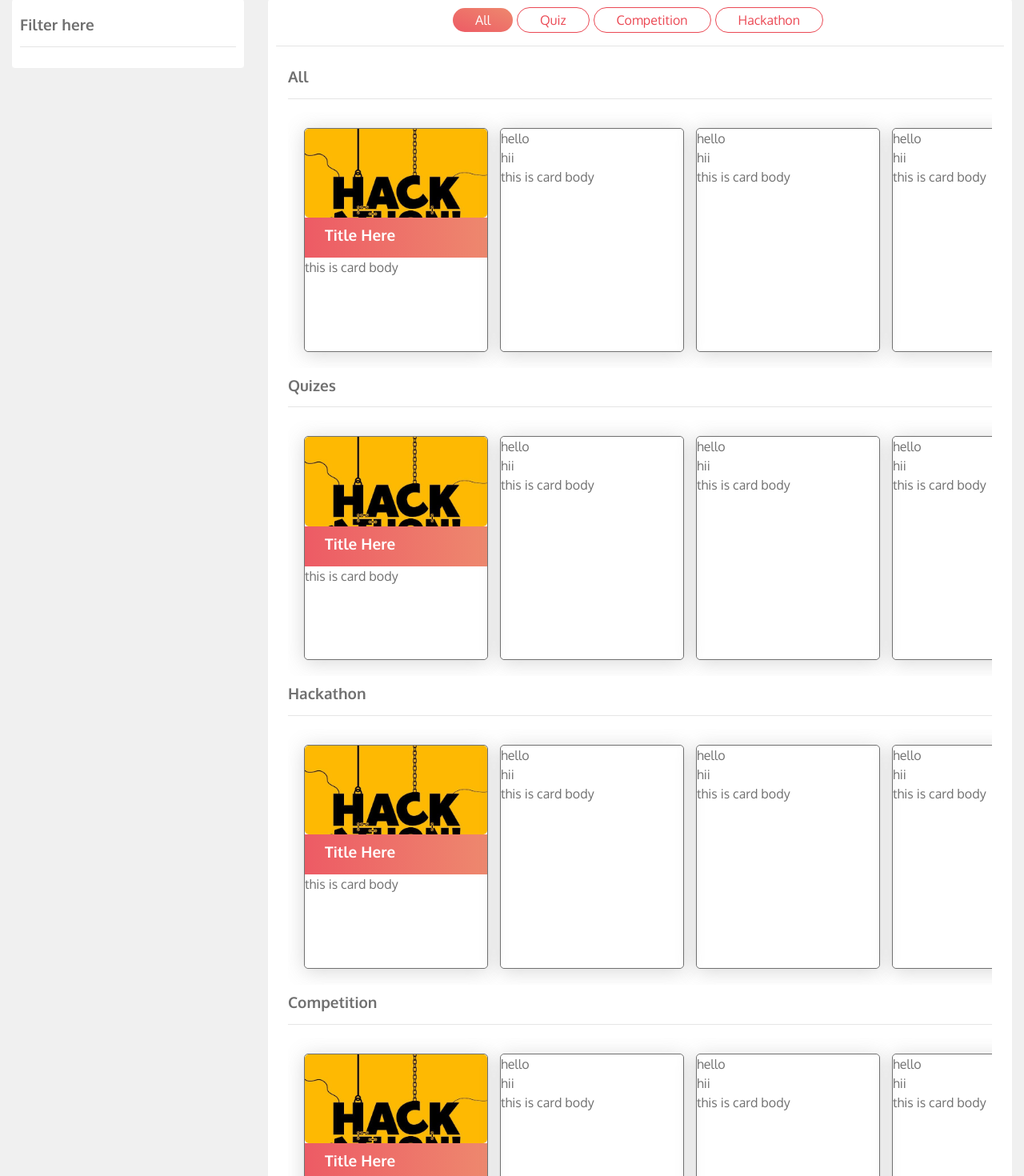
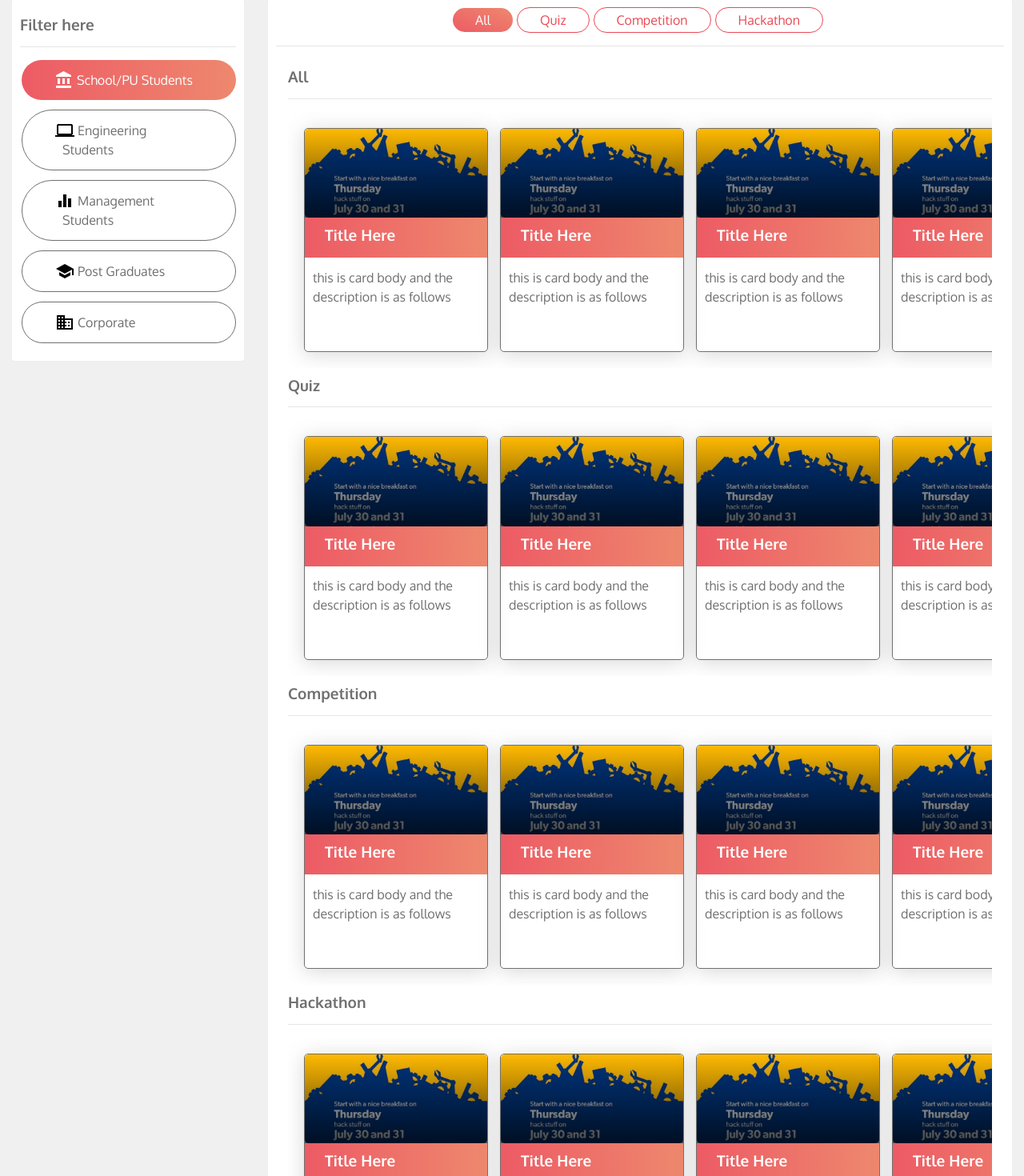
Before and after one commit to hasnentai/LMS, an Angular app: page /home in a window 1280 px wide. Shown: the part 391-1861 px from the top of the page at 80% size. Built offline with nearby package versions, Linux system fonts and the light colour scheme.

Commit message:
Home page UI

```diff
--- a/package.json
+++ b/package.json
@@ -21,6 +21,7 @@
     "@angular/platform-browser-dynamic": "^6.0.3",
     "@angular/router": "^6.0.3",
     "core-js": "^2.5.4",
+    "gulp": "3.9.1",
     "rxjs": "^6.0.0",
     "zone.js": "^0.8.26"
   },
--- a/src/app/header/header.component.html
+++ b/src/app/header/header.component.html
@@ -1,4 +1,4 @@
-<nav class="navbar navbar-expand-lg navbar-light bg-light">
+<nav class="navbar navbar-expand-lg navbar-light">
   <div class="container">
     <h1 class="navbar-brand header-font">
       <b>Business Toys</b>
--- a/src/app/home/home.component.css
+++ b/src/app/home/home.component.css
@@ -26,9 +26,53 @@
     border: 6px solid #fff;
     padding:10px 25px 10px 25px;
 }
-
+ul{
+    list-style-type: none;
+    padding:0;
+    margin:0;
+}
+.filter-names{
+    padding-left:19px;
+}
 .filter-section{
     background-color:#fff;
+}
+.filter-measures{
+    padding-left:2px;
+}
+.filter-measures button{
+    text-align:left;
+}
+.filter-icons{
+    position: absolute;
+    left:25px;
+    color:black;
+}
+.filter-icons-active{
+    position: absolute;
+    left:25px;
+}
+.filter-pills-active{
+    background:linear-gradient(to left,rgba(236,123,94,0.9),rgba(235,73,84,0.9));
+    border: 0;
+    padding: 13px 50px 13px 50px;
+    color:white;
+    border-radius: 50px;
+    margin-right:5px;
+    margin-bottom:12px;
+    width:100%;
+    position: relative;
+}
+.filter-pills{
+    background:white;
+    border: 1px solid #707070 ;
+    padding: 13px 50px 13px 50px;
+    color: #707070;
+    border-radius: 50px;
+    margin-right:5px;
+    margin-bottom:12px;
+    width:100%;
+    position: relative;
 }
 .card-section{
     background-color:#fff;
@@ -91,6 +135,7 @@
     width: 230px;
     box-shadow: 0 3px 24px #70707047;
     margin-right:15px;
+    position: relative;
 }
 .card-image{
     height:40%;
@@ -100,6 +145,8 @@
     border-radius:5px;
     background-size: cover;
     background-repeat: no-repeat;
+    position: relative;
+    background-position-y: -154px;
 }
 .card-save{
     height:18%;
@@ -109,6 +156,61 @@
     color:white;
     padding-left:25px;
 }
+.title-class{
+    display: inline-block;
+    margin-right: 26px;
+}
+.title-icons{
+    padding: top 18px;
+    z-index:7;
+    font-size: 35px;
+}
+.card-description{
+    padding:10px;
+}
+.overlaycard{
+    position: absolute;
+    width: 100%;
+    height:100%;
+    background:linear-gradient(to bottom ,rgba(255,255,255,0),rgba(0,0,0,0.72));
+}
+.overlaywholecard{
+    position:absolute;
+    width: 100%;
+    height:100%;
+    background:rgba(0,0,0,0.72);
+    z-index: 1;
+    opacity:0;
+    transition: opacity 0.2s ease-in;
+}
+.overlaywholecard button{
+    position: absolute;
+    bottom: 10px;
+}
+.overlaywholecard-pills-active{
+    background:linear-gradient(to left,rgba(236,123,94,0.9),rgba(235,73,84,0.9));
+    border: 0;
+    padding: 13px 50px 13px 50px;
+    color:white;
+    border-radius: 50px;
+    margin-right:5px;
+    margin-bottom:12px;
+    width:63%;
+    margin-left:40px;
+}
+.mycard:hover .overlaywholecard{
+    opacity:1;
+}
+.mycard:hover .title-icons{
+    z-index:300;
+}
+.title-icon-div{
+    position: absolute;
+    color:white;
+    top:50%;
+    left:50%;
+    transform:translate(-50%,-50%);
+}
 @media only screen and (max-width: 990px) {
     .title{
             font-size: 30px;
--- a/src/app/home/home.component.html
+++ b/src/app/home/home.component.html
@@ -14,6 +14,40 @@
         <div class="body-section">
           <h3>Filter here</h3>
           <hr>
+          <div class="filter-measures">
+            <ul>
+              <li>
+                <button class="filter-pills-active">
+                  <i class=" filter-icons-active large material-icons pl-3">account_balance</i>
+                  <a class="filter-names">School/PU Students</a>
+                </button>
+              </li>
+              <li>
+                <button class="filter-pills">
+                  <i class=" filter-icons large material-icons pl-3">computer</i>
+                  <a class="filter-names">Engineering Students</a>
+                </button>
+              </li>
+              <li>
+                <button class="filter-pills">
+                  <i class=" filter-icons large material-icons pl-3">equalizer</i>
+                  <a class="filter-names">Management Students</a>
+                </button>
+              </li>
+              <li>
+                <button class="filter-pills">
+                  <i class=" filter-icons large material-icons pl-3">school</i>
+                  <a class="filter-names">Post Graduates</a>
+                </button>
+              </li>
+              <li>
+                <button class="filter-pills">
+                  <i class=" filter-icons large material-icons pl-3">business</i>
+                  <a class="filter-names">Corporate</a>
+                </button>
+              </li>
+            </ul>
+          </div>
         </div>
       </div>
     </div>
@@ -40,108 +74,81 @@
             <hr>
             <div class="card-outter">
               <div class="card-container">
-                <div class="mycard">
+                <div *ngFor="let card of cards" class="mycard">
+                  <div class="overlaywholecard">
+                    <div class="title-icon-div">
+                      <i class=" title-icons large material-icons pl-3">book</i>
+                      <i class=" title-icons large material-icons pl-3">share</i>
+                    </div>
+                    <button class="overlaywholecard-pills-active">View</button>
+                  </div>
                   <div class="card-image">
+                    <div class="overlaycard"></div>
                   </div>
                   <div class="card-save">
                     <div class="card-title">
-                      <h3>Title Here</h3>
+                      <h3 class="title-class">Title Here</h3>
+                    </div>
+                    <div class="card-description">
+                      this is card body and the description is as follows
                     </div>
                   </div>
-                  <div class="card-disc">
-                    this is card body
-                  </div>
-                </div>
-                <div class="mycard">
-                  <div class="cardimg">
-                    hello
-                  </div>
-                  <div class="card-title-container">hii</div>
-                  <div class="card-disc">this is card body</div>
-                </div>
-                <div class="mycard">
-                  <div class="cardimg">
-                    hello
-                  </div>
-                  <div class="card-title-container">hii</div>
-                  <div class="card-disc">this is card body</div>
-                </div>
-                <div class="mycard">
-                  <div class="cardimg">
-                    hello
-                  </div>
-                  <div class="card-title-container">hii</div>
-                  <div class="card-disc">this is card body</div>
-                </div>
-                <div class="mycard">
-                  <div class="cardimg">
-                    hello
-                  </div>
-                  <div class="card-title-container">hii</div>
-                  <div class="card-disc">this is card body</div>
-                </div>
-                <div class="mycard">
-                  <div class="cardimg">
-                    hello
-                  </div>
-                  <div class="card-title-container">hii</div>
-                  <div class="card-disc">this is card body</div>
                 </div>
               </div>
             </div>
           </div>
           <div class="main-body-wrapper">
-            <h3>Quizes</h3>
+            <h3>Quiz</h3>
             <hr>
             <div class="card-outter">
               <div class="card-container">
-                <div class="mycard">
+                <div *ngFor="let card of cards" class="mycard">
+                  <div class="overlaywholecard">
+                    <div class="title-icon-div">
+                      <i class=" title-icons large material-icons pl-3">book</i>
+                      <i class=" title-icons large material-icons pl-3">share</i>
+                    </div>
+                    <button class="overlaywholecard-pills-active">View</button>
+                  </div>
                   <div class="card-image">
-
+                    <div class="overlaycard"></div>
                   </div>
                   <div class="card-save">
                     <div class="card-title">
-                      <h3>Title Here</h3>
+                      <h3 class="title-class">Title Here</h3>
+                    </div>
+                    <div class="card-description">
+                      this is card body and the description is as follows
                     </div>
                   </div>
-                  <div class="card-disc">
-                    this is card body
                 </div>
               </div>
-                <div class="mycard">
-                  <div class="cardimg">
-                    hello
             </div>
-                  <div class="card-title-container">hii</div>
-                  <div class="card-disc">this is card body</div>
           </div>
-                <div class="mycard">
-                  <div class="cardimg">
-                    hello
+          <div class="main-body-wrapper">
+            <h3>Competition</h3>
+            <hr>
+            <div class="card-outter">
+              <div class="card-container">
+                <div *ngFor="let card of cards" class="mycard">
+                  <div class="overlaywholecard">
+                    <div class="title-icon-div">
+                      <i class=" title-icons large material-icons pl-3">book</i>
+                      <i class=" title-icons large material-icons pl-3">share</i>
                     </div>
-                  <div class="card-title-container">hii</div>
-                  <div class="card-disc">this is card body</div>
+                    <button class="overlaywholecard-pills-active">View</button>
                   </div>
-                <div class="mycard">
-                  <div class="cardimg">
-                    hello
+                  <div class="card-image">
+                    <div class="overlaycard"></div>
                   </div>
-                  <div class="card-title-container">hii</div>
-                  <div class="card-disc">this is card body</div>
+                  <div class="card-save">
+                    <div class="card-title">
+                      <h3 class="title-class">Title Here</h3>
                     </div>
-                <div class="mycard">
-                  <div class="cardimg">
-                    hello
+                    <div class="card-description">
+                      this is card body and the description is as follows
                     </div>
-                  <div class="card-title-container">hii</div>
-                  <div class="card-disc">this is card body</div>
                   </div>
-                <div class="mycard">
-                  <div class="cardimg">
-                    hello
-                  </div>
-                  <div class="card-title-container">hii</div>
-                  <div class="card-disc">this is card body</div>
                 </div>
               </div>
             </div>
@@ -151,108 +158,23 @@
             <hr>
             <div class="card-outter">
               <div class="card-container">
-                <div class="mycard">
+                <div *ngFor="let card of cards" class="mycard">
+                  <div class="overlaywholecard">
+                    <div class="title-icon-div">
+                      <i class=" title-icons large material-icons pl-3">book</i>
+                      <i class=" title-icons large material-icons pl-3">share</i>
+                    </div>
+                    <button class="overlaywholecard-pills-active">View</button>
+                  </div>
                   <div class="card-image">
-
+                    <div class="overlaycard"></div>
                   </div>
                   <div class="card-save">
                     <div class="card-title">
-                      <h3>Title Here</h3>
+                      <h3 class="title-class">Title Here</h3>
                     </div>
-                  </div>
-                  <div class="card-disc">
-                    this is card body
-                  </div>
-                </div>
-                <div class="mycard">
-                  <div class="cardimg">
-                    hello
-                  </div>
-                  <div class="card-title-container">hii</div>
-                  <div class="card-disc">this is card body</div>
-                </div>
-                <div class="mycard">
-                  <div class="cardimg">
-                    hello
-                  </div>
-                  <div class="card-title-container">hii</div>
-                  <div class="card-disc">this is card body</div>
-                </div>
-                <div class="mycard">
-                  <div class="cardimg">
-                    hello
-                  </div>
-                  <div class="card-title-container">hii</div>
-                  <div class="card-disc">this is card body</div>
-                </div>
-                <div class="mycard">
-                  <div class="cardimg">
-                    hello
-                  </div>
-                  <div class="card-title-container">hii</div>
-                  <div class="card-disc">this is card body</div>
-                </div>
-                <div class="mycard">
-                  <div class="cardimg">
-                    hello
-                  </div>
-                  <div class="card-title-container">hii</div>
-                  <div class="card-disc">this is card body</div>
-                </div>
-              </div>
-            </div>
-          </div>
-          <div class="main-body-wrapper">
-            <h3>Competition</h3>
-            <hr>
-            <div class="card-outter">
-              <div class="card-container">
-                <div class="mycard">
-                  <div class="card-image">
-                  </div>
-                  <div class="card-save">
-                    <div class="card-title">
-                      <h3>Title Here</h3>
-                    </div>
-                  </div>
-                  <div class="card-disc">
-                    this is card body
-                  </div>
-                </div>
-                <div class="mycard">
-                  <div class="cardimg">
-                    hello
-                  </div>
-                  <div class="card-title-container">hii</div>
-                  <div class="card-disc">this is card body</div>
-                </div>
-                <div class="mycard">
-                  <div class="cardimg">
-                    hello
-                  </div>
-                  <div class="card-title-container">hii</div>
-                  <div class="card-disc">this is card body</div>
-                </div>
-                <div class="mycard">
-                  <div class="cardimg">
-                    hello
-                  </div>
-                  <div class="card-title-container">hii</div>
-                  <div class="card-disc">this is card body</div>
-                </div>
-                <div class="mycard">
-                  <div class="cardimg">
-                    hello
-                  </div>
-                  <div class="card-title-container">hii</div>
-                  <div class="card-disc">this is card body</div>
-                </div>
-                <div class="mycard">
-                  <div class="cardimg">
-                    hello
-                  </div>
-                  <div class="card-title-container">hii</div>
-                  <div class="card-disc">this is card body</div>
+                    <div class="card-description">
+                      this is card body and the description is as follows
                     </div>
                   </div>
                 </div>
@@ -262,3 +184,5 @@
         </div>
       </div>
     </div>
+  </div>
+</div>
--- a/src/app/home/home.component.ts
+++ b/src/app/home/home.component.ts
@@ -8,7 +8,41 @@ import { Component, OnInit } from '@angular/core';
 export class HomeComponent implements OnInit {
 
   constructor() { }
-
+  card_image;
+  card_title;
+  card_description;
+  cards=[
+    {
+      card_image:"",
+      card_title:"",
+      card_description:""
+    },
+    {
+      card_image:"",
+      card_title:"",
+      card_description:""
+    },
+    {
+      card_image:"",
+      card_title:"",
+      card_description:""
+    },
+    {
+      card_image:"",
+      card_title:"",
+      card_description:""
+    },
+    {
+      card_image:"",
+      card_title:"",
+      card_description:""
+    },
+    {
+      card_image:"",
+      card_title:"",
+      card_description:""
+    }
+  ]
   ngOnInit() {
   }
 
```
Also changed, not shown: 1 other file (tests, documents, lock files or other folders). Lines whose indentation alone changed are shown as unchanged.
